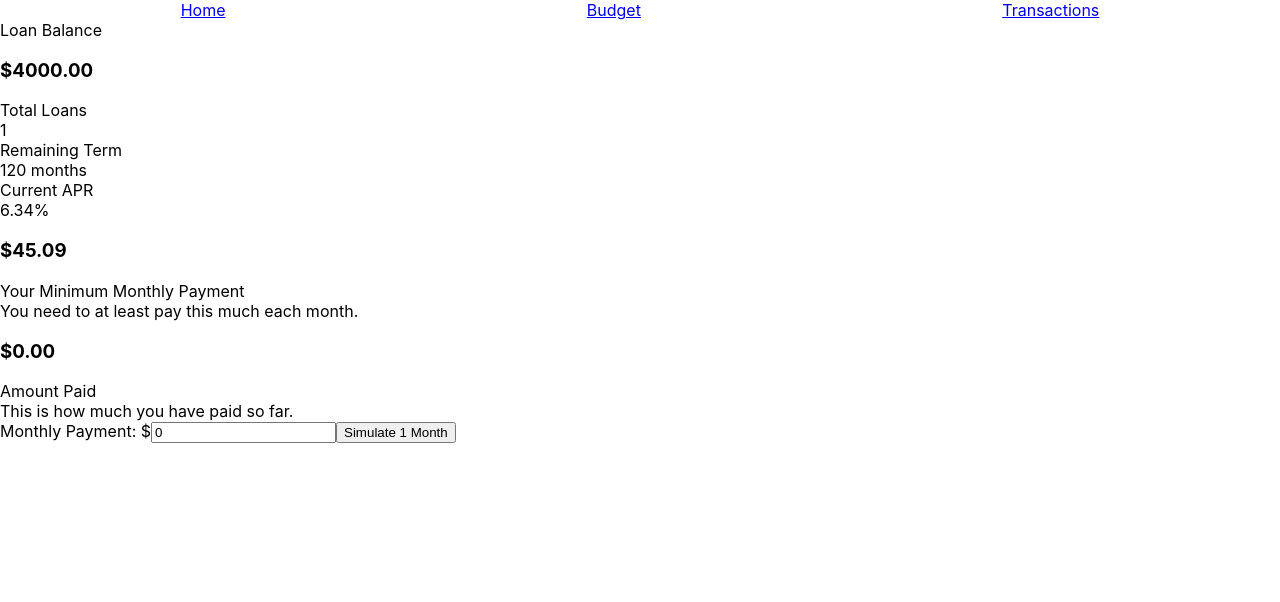
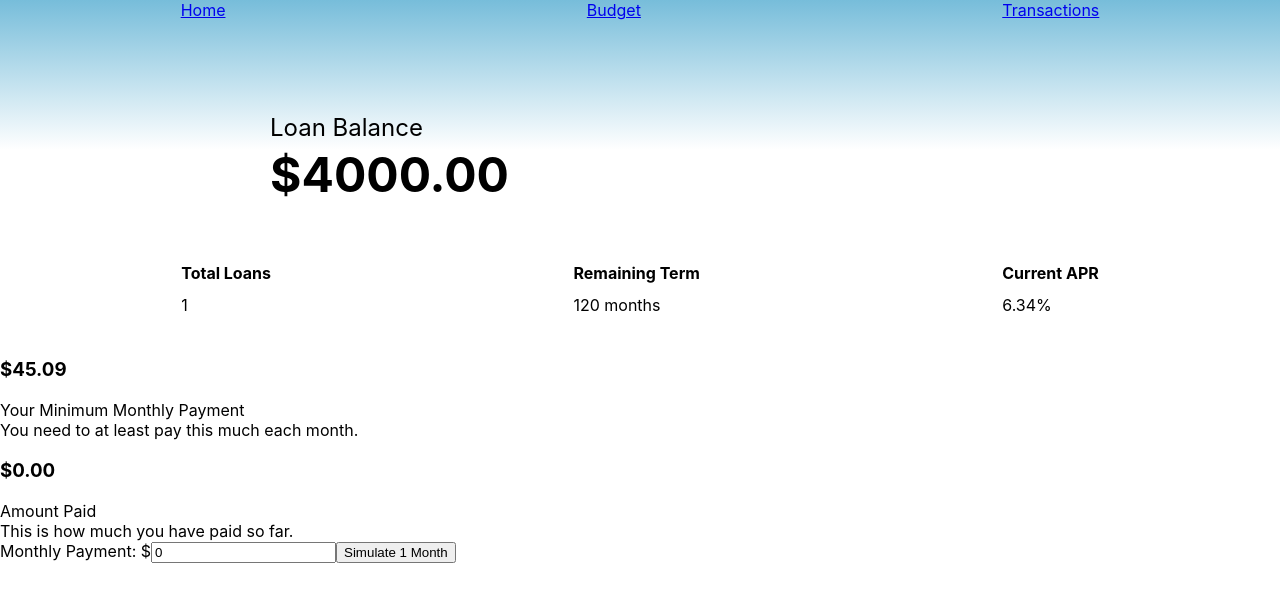
Before and after one commit to HCDD-Capstone/sfa-prototype, a React (Create React App) app: page /loan in a window 1280 px wide. Shown: the top 602 px of the page. Built offline with nearby package versions, Linux system fonts and the light colour scheme.

Commit message:
css styling update

```diff
--- a/src/App.js
+++ b/src/App.js
@@ -15,7 +15,8 @@ function App() {
 
   return (
     <Router>
-      <div>
+      <div className="main">
+
         <nav className="nav">
           <div>
             <Link to="/">Home</Link>
--- a/src/pages/Loan.js
+++ b/src/pages/Loan.js
@@ -1,5 +1,6 @@
 import React, { useState, useEffect } from 'react';
 import LoanCard from '../components/LoanCard';
+import '../styles/Loan.css';
 
 const loan = {
   "balance": 4000,
@@ -37,19 +38,19 @@ function Loan() {
     <div className="loan-wrapper">
       <div className="balance">
         Loan Balance
-        <h3>${balance.toFixed(2)}</h3>
+        <h1>${balance.toFixed(2)}</h1>
       </div>
       <div className="loan-info">
         <div>
-          <div>Total Loans</div>
+          <h4>Total Loans</h4>
           <div>1</div>
         </div>
         <div>
-          <div>Remaining Term</div>
+          <h4>Remaining Term</h4>
           <div>{remainingTerm} months</div>
         </div>
         <div>
-          <div>Current APR</div>
+          <h4>Current APR</h4>
           <div>{interestRate}%</div>
         </div>
       </div>
--- a/src/styles/App.css
+++ b/src/styles/App.css
@@ -8,3 +8,12 @@
   align-items: flex-start;
   justify-content: space-around;
 }
+
+.main {
+  height: 150px;
+  background-color: rgb(120, 179, 219);
+    background-image:
+      linear-gradient(
+        rgb(119, 189, 218), #ffffff
+      );
+}
--- /dev/null
+++ b/src/styles/Loan.css
@@ -0,0 +1,16 @@
+.balance {
+margin-top: 100px;
+margin-left: 270px;
+font-size: x-large;
+line-height: 15px;
+}
+
+.loan-info {
+    display: flex;
+  flex-direction: row;
+  align-items: flex-start;
+  justify-content:space-around;
+  margin-top: 35px;
+  padding: 30px;
+  line-height: 10px;
+}
```
